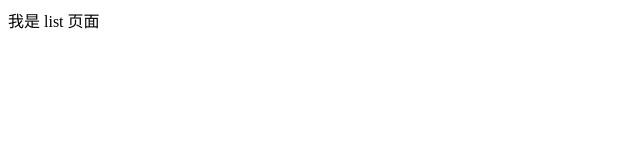
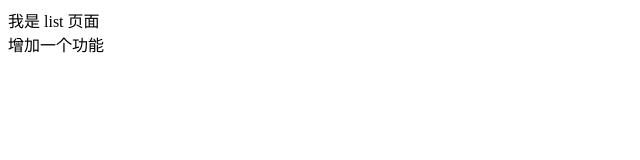
Before and after one commit to liuhuiyu1652/bk2004-hy, a plain HTML site: page pages/list.html in a window 1280 px wide. Shown: the whole page, without its empty margins (0-640 px from the left). Drawn offline with Linux system fonts and the light colour scheme.

Commit message:
列表页增加一个功能

```diff
--- a/pages/list.html
+++ b/pages/list.html
@@ -7,5 +7,6 @@
 </head>
 <body>
   <div>我是 list 页面</div>
+  <div>增加一个功能</div>
 </body>
 </html>
```
